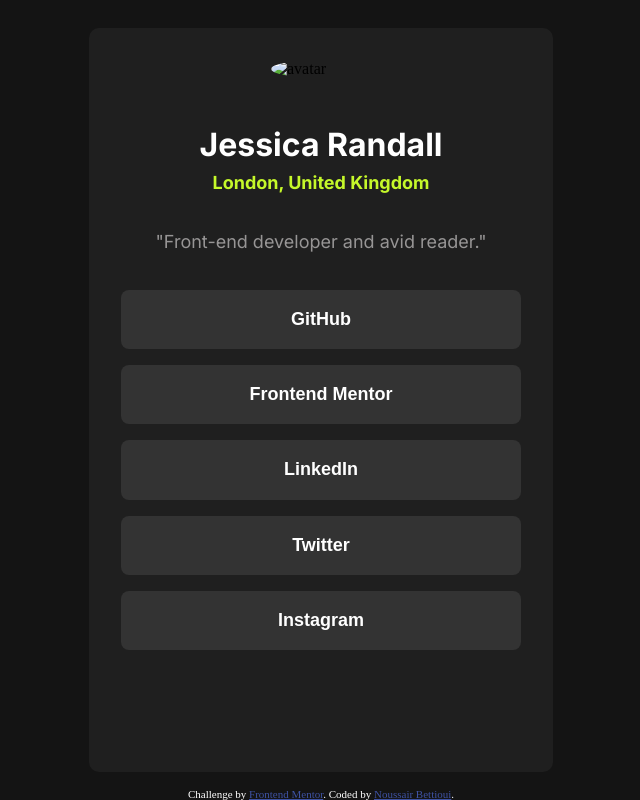
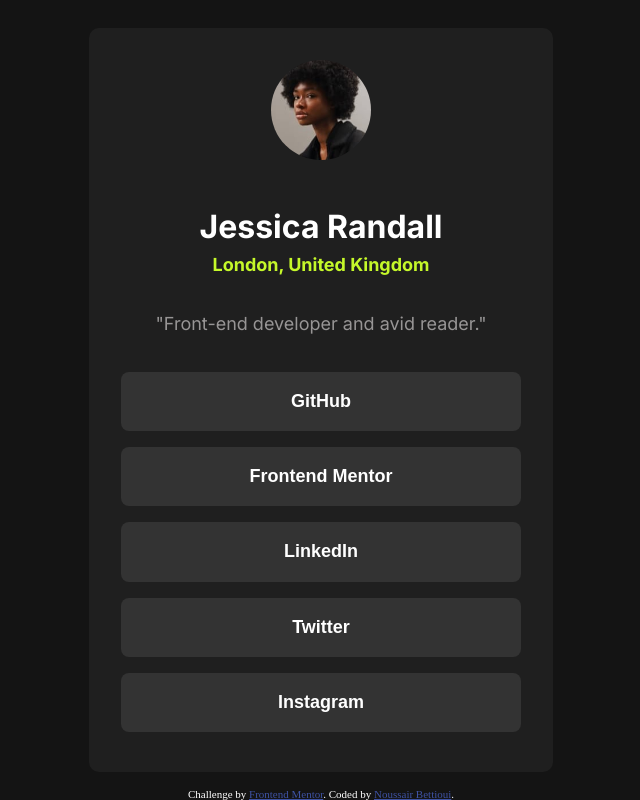
Before and after one commit to Noussair-Nossa/social-links-profile, a plain HTML site: page index.html in a window 1280 px wide. Shown: the whole page, without its empty margins (319-959 px from the left). Drawn offline with Linux system fonts and the light colour scheme; the site is published under a folder, as on GitHub Pages, so addresses that start at the root find nothing.

Commit message:
Fix image path for GitHub Pages

```diff
--- a/index.html
+++ b/index.html
@@ -21,7 +21,7 @@
 
 
   <div class="main-container">
-    <img src="/assets/images/avatar-jessica.jpeg" alt="avatar">
+    <img src="assets/images/avatar-jessica.jpeg" alt="avatar">
 
   <section class="description inter-regular" style="color: hsl(0, 0%, 100%); display: block; text-align: center; gap: 30px;">
   <h1>Jessica Randall</h1>
```
